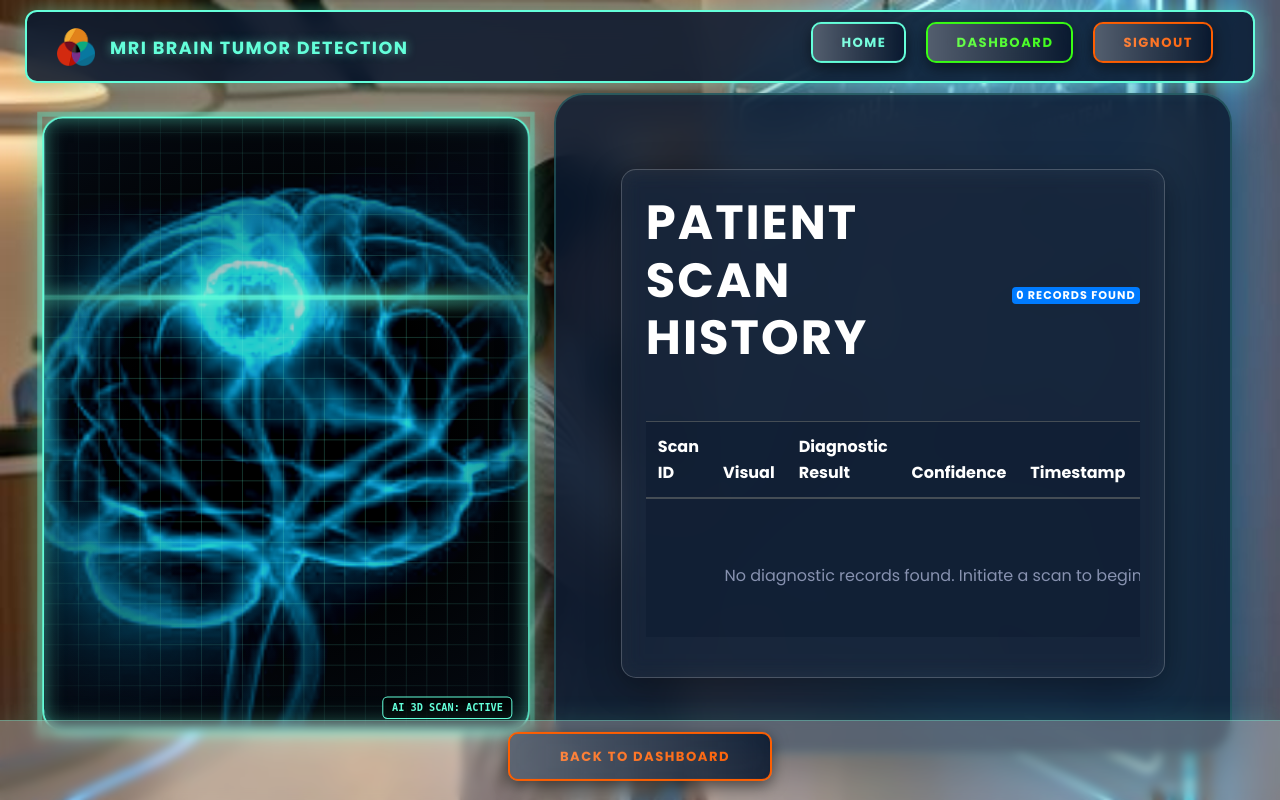
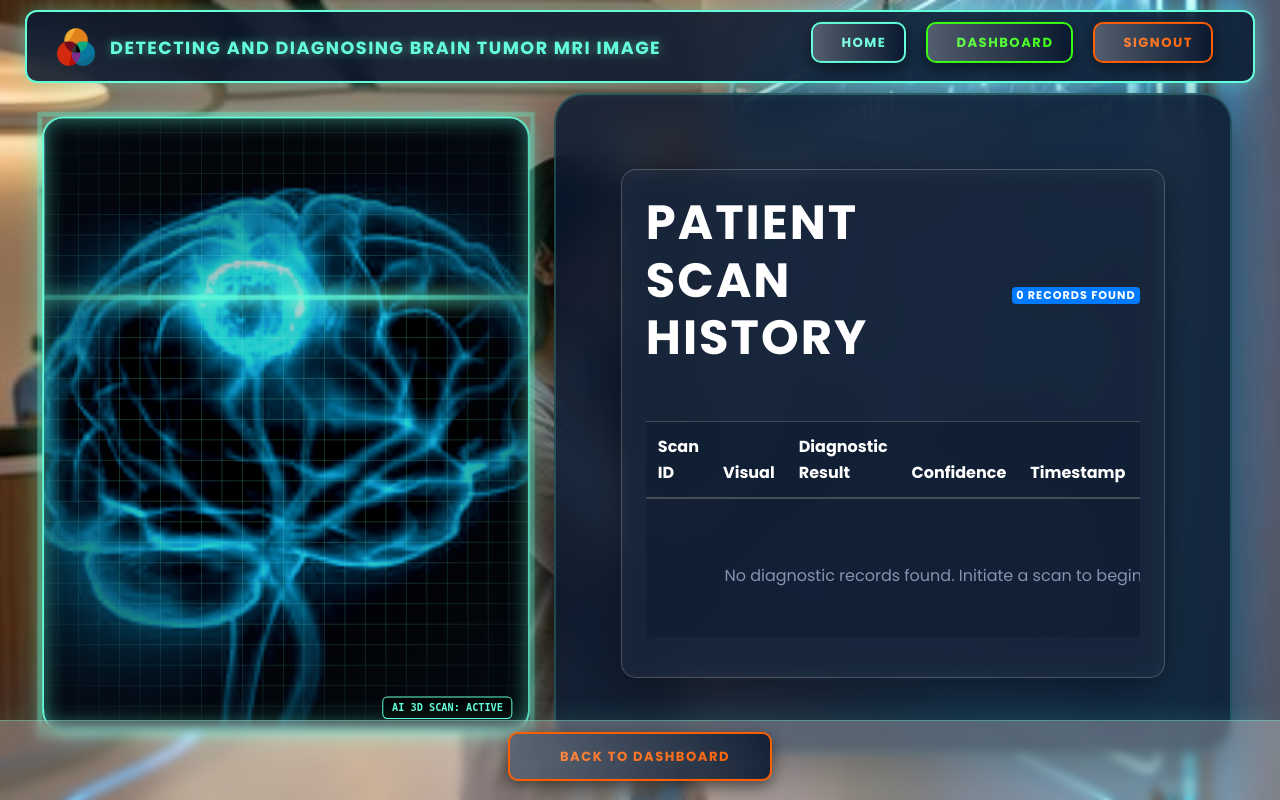
Before and after one commit to kumar1456149/Detecting-and-Diagnosing-Brain-Tumor-MRI-Image, a Django app: page /users/history/ in a window 1280 px wide. Run offline with Django 4.2, Linux system fonts and the light colour scheme; some libraries are stand-ins or nearby versions.

Commit message:
Update UI text for clarity and enhance prediction metrics in UserPredict view
- Changed navbar brand text from "Mri Brain Tumor Detection" to "Detecting and Diagnosing Brain Tumor Mri Image" across multiple templates.
- Updated prediction confidence labels to "Tumor Confidence (Tumor %)" and "Non-Tumor Confidence (Healthy %)" for better understanding.
- Introduced a new function to convert images to 3-channel grayscale for improved MRI validation.
- Adjusted the logic in the prediction view to handle color MRI images more effectively, ensuring consistent feedback for invalid uploads.

```diff
--- a/Assets/Templates/Admins/AdminHome.html
+++ b/Assets/Templates/Admins/AdminHome.html
@@ -210,7 +210,7 @@
                     <a class="navbar-brand" href="{% url 'AdminHome' %}">
                         <img src="{% static 'Images/logo.png' %}" alt="" />
                         <span>
-                            Mri Brain Tumor Detection
+                            Detecting and Diagnosing Brain Tumor Mri Image
                         </span>
                     </a>
                     <div class="navbar-collapse" id="navbarSupportedContent">
--- a/Assets/Templates/Base.html
+++ b/Assets/Templates/Base.html
@@ -253,7 +253,7 @@
               <a class="navbar-brand" href="{% url 'home' %}">
                 <img src="{% static 'Images/logo.png' %}" alt="" />
                 <span style="color: #64ffda !important; text-shadow: 0 0 10px rgba(100, 255, 218, 0.5);">
-                    Mri Brain Tumor Detection
+                    Detecting and Diagnosing Brain Tumor Mri Image
                 </span>
               </a>
               <div class="navbar-collapse" id="navbarSupportedContent">
--- a/Assets/Templates/Users/UserHome.html
+++ b/Assets/Templates/Users/UserHome.html
@@ -321,7 +321,7 @@
                     <a class="navbar-brand" href="{% url 'AdminHome' %}">
                         <img src="{% static 'Images/logo.png' %}" alt="" />
                         <span>
-                            Mri Brain Tumor Detection
+                            Detecting and Diagnosing Brain Tumor Mri Image
                         </span>
                     </a>
                     <div class="navbar-collapse" id="navbarSupportedContent">
@@ -443,7 +443,8 @@
                     <div class="detail-box">
                         {% block contents %}
                         <div class="custom_heading-container">
-                            <h2 style="color: #0ada0aaf !important;">
+                            <i class="fas fa-chart-line"></i>
+                            <h2 style="color: #e2e9e2 !important;">
                                 UserHome
                             </h2>
                         </div>
--- a/User/views.py
+++ b/User/views.py
@@ -323,7 +323,7 @@ def is_brain_mri_image(image):
     gb_diff = np.mean(np.abs(g_ch - b_ch))
     avg_channel_diff = (rg_diff + rb_diff + gb_diff) / 3.0
 
-    GRAYSCALE_THRESHOLD = 20.0   # pixels must be near-gray
+    GRAYSCALE_THRESHOLD = 20.0  # pixels must be near-gray
     if avg_channel_diff > GRAYSCALE_THRESHOLD:
         return False   # Clearly a colour photo – reject
 
@@ -342,6 +342,12 @@ def is_brain_mri_image(image):
         return False   # Uniformly flat – not a meaningful scan
 
     return True
+
+
+def to_grayscale_3ch(image):
+    """Converts an image to 3-channel grayscale (BGR) for model compatibility."""
+    gray = cv2.cvtColor(image, cv2.COLOR_BGR2GRAY)
+    return cv2.merge([gray, gray, gray])
 
 
 def predict(request):
@@ -368,21 +374,28 @@ def predict(request):
         # ── Brain MRI validation ──────────────────────────────────────────────
         # Reject non-brain images BEFORE running the model
         if not is_brain_mri_image(image):
-            # Keep dashboard "prediction probability" consistent for invalid uploads.
-            request.session['last_prediction_probability'] = 0
-            request.session['last_prediction_result'] = 'Invalid Image'
-            request.session['last_prediction_status'] = 'invalid'
-            request.session['last_uploaded_file_url'] = uploaded_file_url
-            request.session.modified = True
+            # Color MRI exports may fail "near-gray" checks. Try grayscale fallback first.
+            image_gray3 = to_grayscale_3ch(image)
+            if is_brain_mri_image(image_gray3):
+                image = image_gray3
+            else:
+                # Keep dashboard "prediction probability" consistent for invalid uploads.
+                request.session['last_prediction_probability'] = 0
+                request.session['last_prediction_result'] = 'Invalid Image'
+                request.session['last_prediction_status'] = 'invalid'
+                request.session['last_uploaded_file_url'] = uploaded_file_url
+                request.session.modified = True
 
-            return render(request, 'Users/UserPredict.html', {
-                'result': 'Invalid Image',
-                'prediction_probability': 0,
-                'status': 'invalid',
-                'uploaded_file_url': uploaded_file_url,
-                'model_accuracy': 'N/A',
-                'invalid_message': 'The uploaded image does not appear to be a Brain MRI scan. Please upload a valid grayscale brain MRI image.',
-            })
+                return render(request, 'Users/UserPredict.html', {
+                    'result': 'Invalid Image',
+                    'prediction_probability': 0,
+                    'tumor_probability': 0,
+                    'non_tumor_probability': 0,
+                    'status': 'invalid',
+                    'uploaded_file_url': uploaded_file_url,
+                    'model_accuracy': 'N/A',
+                    'invalid_message': 'The uploaded image does not appear to be a Brain MRI scan. Please upload a valid Brain MRI image.',
+                })
         # ─────────────────────────────────────────────────────────────────────
 
         class CNN(nn.Module):
@@ -428,6 +441,9 @@ def predict(request):
             output = model(image_input)
             prob = output.item()
 
+        tumor_probability = round(prob * 100, 2)
+        non_tumor_probability = round((1 - prob) * 100, 2)
+
         # Apply threshold and determine results
         if prob > 0.6:
             result = "Tumor Detected"
@@ -467,6 +483,8 @@ def predict(request):
         return render(request, 'Users/UserPredict.html', {
             'result': result,
             'prediction_probability': prediction_probability,
+            'tumor_probability': tumor_probability,
+            'non_tumor_probability': non_tumor_probability,
             'status': status,
             'uploaded_file_url': uploaded_file_url,
             'model_accuracy': model_accuracy,
```
Also changed, not shown: Assets/Templates/Users/UserPredict.html (+23 -4 lines).
